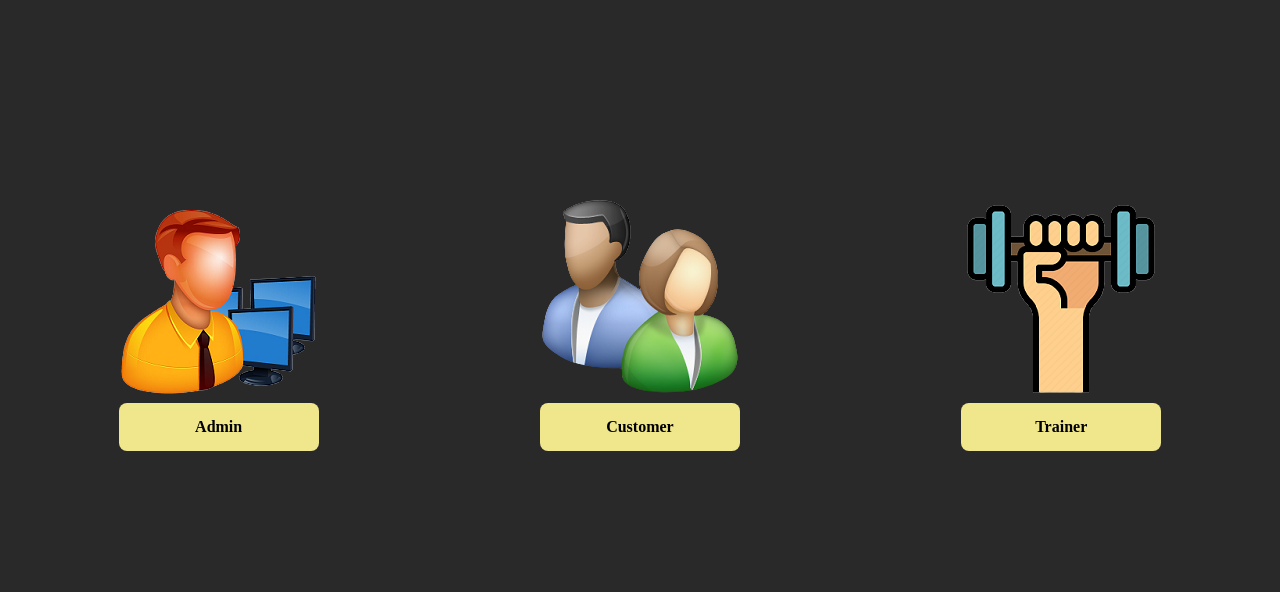
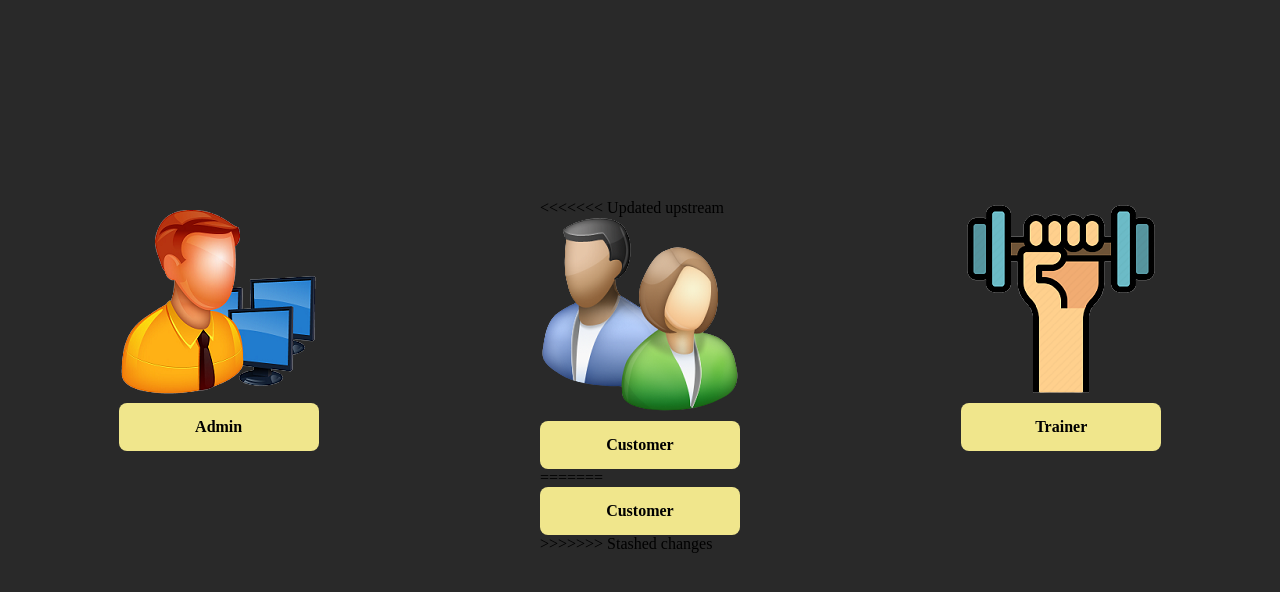
Before and after one commit to Chrisprod06/GymWebEngineering, a PHP site: page /GymWebEngineering/ in a window 1280 px wide. Shown: the part 186-778 px from the top of the page. Run offline with PHP 8.4, Linux system fonts and the light colour scheme.

Commit message:
Update index.php

```diff
--- a/index.php
+++ b/index.php
@@ -22,9 +22,13 @@ include_once 'includes/header.inc.php';
           </a>
         </div>
         <div class="menu-column" style="width:33.33%">
+<<<<<<< Updated upstream
             <a href="customerModule/loginCustomer.php"> <img alt="admin" src="img/customer.png"></a>
             <a href="customerModule/loginCustomer.php" class = "menu-button">Customer</a>
 
+=======
+            <a href="customerModule/loginCustomer.php" class="menu-button">Customer</a>
+>>>>>>> Stashed changes
         </div>
         <div class="menu-column" style="width:33.33%">
             <a href="trainerModule/loginTrainer.php"> <img alt="admin" src="img/trainer.png"></a>
```
